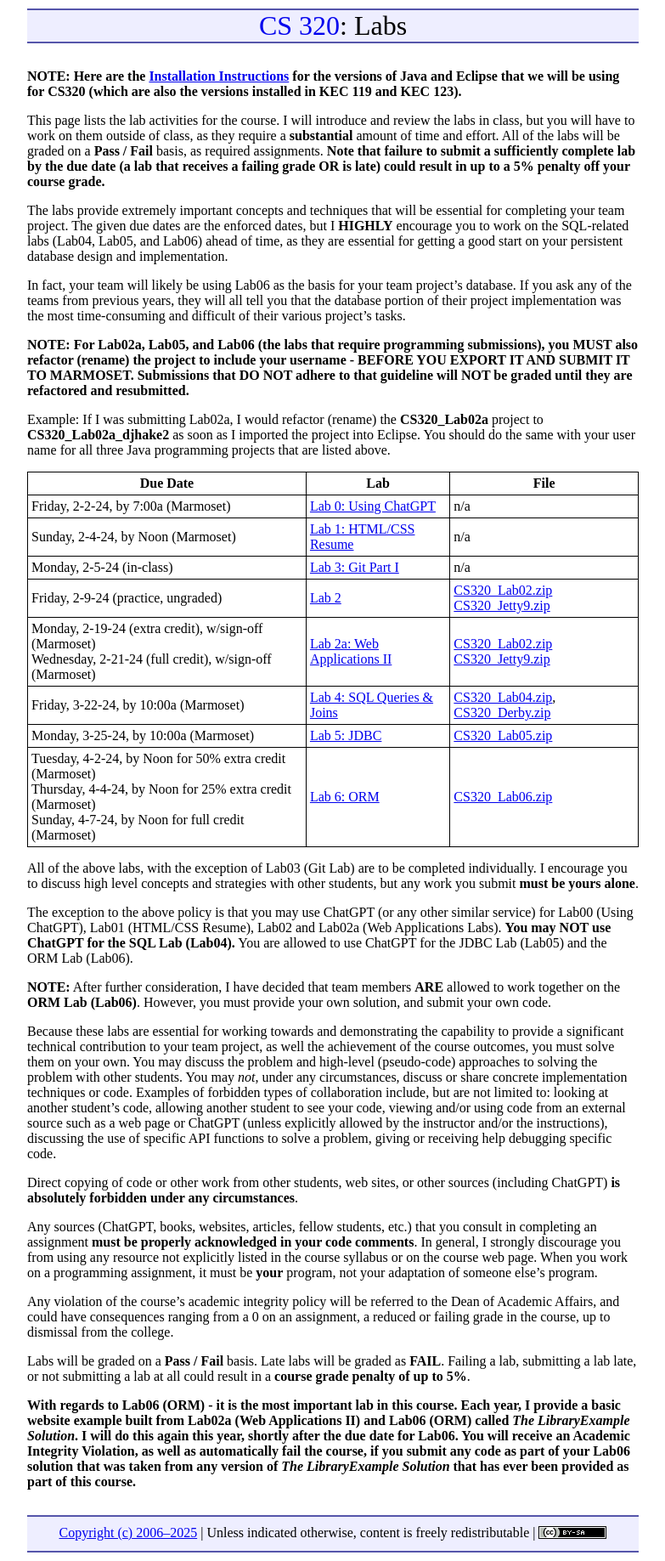
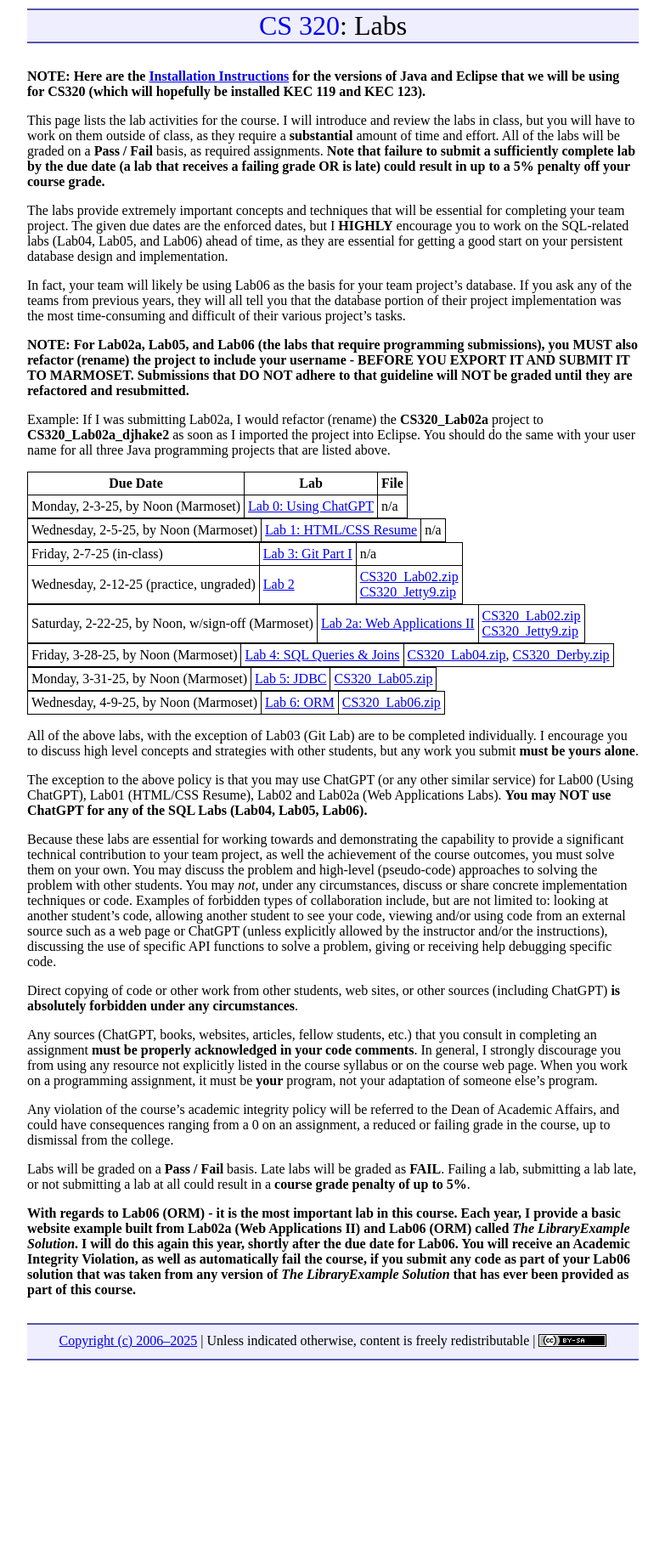
Before and after one commit to ycpcs/cs320-spring2025, a Jekyll site: the page built from labs/index.md, in a window 1280 px wide. Shown: the whole page at 85% size, without its empty margins (248-1031 px from the left). Built offline with Jekyll 4.4.1, drawn with Linux system fonts in a browser that asks for light colours; after the commit the page ends 1611 px from its top, so only the background shows below that.

Commit message:
updates to get things to match

```diff
--- a/labs/index.md
+++ b/labs/index.md
@@ -3,7 +3,7 @@ layout: default
 title: "Labs"
 ---
 
-**NOTE: Here are the [Installation Instructions](./Eclipse-Java-Installation.html) for the versions of Java and Eclipse that we will be using for CS320 (which are also the versions installed in KEC 119 and KEC 123).**
+**NOTE: Here are the [Installation Instructions](./Eclipse-Java-Installation.html) for the versions of Java and Eclipse that we will be using for CS320 (which will hopefully be installed KEC 119 and KEC 123).**
 
 This page lists the lab activities for the course.  I will introduce and review the labs in class, but you will have to work on them outside of class, as they require a **substantial** amount of time and effort.  All of the labs will be graded on a **Pass / Fail** basis, as required assignments.  **Note that failure to submit a sufficiently complete lab by the due date (a lab that receives a failing grade OR is late) could result in up to a 5% penalty off your course grade.**
 
@@ -18,20 +18,30 @@ Example: If I was submitting Lab02a, I would refactor (rename) the **CS320\_Lab0
 
 Due Date | Lab | File
 ---- | --- | ----
-Friday, 2-2-24, by 7:00a (Marmoset) | [Lab 0: Using ChatGPT](lab00.html) | n/a
-Sunday, 2-4-24, by Noon (Marmoset) | [Lab 1: HTML/CSS Resume](lab01.html) | n/a
-Monday, 2-5-24 (in-class) | [Lab 3: Git Part I](lab03.html) | n/a
-Friday, 2-9-24 (practice, ungraded) | [Lab 2](lab02.html) | [CS320\_Lab02.zip](CS320_Lab02.zip)<br> [CS320\_Jetty9.zip](CS320_Jetty9.zip)
-Monday, 2-19-24 (extra credit), w/sign-off (Marmoset)<br> Wednesday, 2-21-24 (full credit), w/sign-off (Marmoset) | [Lab 2a: Web Applications II](lab02a.html) | [CS320\_Lab02.zip](CS320_Lab02.zip)<br> [CS320\_Jetty9.zip](CS320_Jetty9.zip)
-Friday, 3-22-24, by 10:00a (Marmoset) | [Lab 4: SQL Queries & Joins](lab04.html) | [CS320\_Lab04.zip](CS320_Lab04.zip), [CS320\_Derby.zip](CS320_Derby.zip)
-Monday, 3-25-24, by 10:00a (Marmoset) | [Lab 5: JDBC](lab05.html) | [CS320\_Lab05.zip](CS320_Lab05.zip)
-Tuesday, 4-2-24, by Noon for 50% extra credit (Marmoset)<br>Thursday, 4-4-24, by Noon for 25% extra credit (Marmoset)<br>Sunday, 4-7-24, by Noon for full credit (Marmoset) | [Lab 6: ORM](lab06.html) | [CS320\_Lab06.zip](CS320_Lab06.zip)
+Monday, 2-3-25, by Noon (Marmoset) | [Lab 0: Using ChatGPT](lab00.html) | n/a
+
+Wednesday, 2-5-25, by Noon (Marmoset) | [Lab 1: HTML/CSS Resume](lab01.html) | n/a
+
+Friday, 2-7-25 (in-class) | [Lab 3: Git Part I](lab03.html) | n/a
+Wednesday, 2-12-25 (practice, ungraded) | [Lab 2](lab02.html) | [CS320\_Lab02.zip](CS320_Lab02.zip)<br> [CS320\_Jetty9.zip](CS320_Jetty9.zip)
+
+Saturday, 2-22-25, by Noon, w/sign-off (Marmoset) | [Lab 2a: Web Applications II](lab02a.html) | [CS320\_Lab02.zip](CS320_Lab02.zip)<br> [CS320\_Jetty9.zip](CS320_Jetty9.zip)
+
+Friday, 3-28-25, by Noon (Marmoset) | [Lab 4: SQL Queries & Joins](lab04.html) | [CS320\_Lab04.zip](CS320_Lab04.zip), [CS320\_Derby.zip](CS320_Derby.zip)
+
+Monday, 3-31-25, by Noon (Marmoset) | [Lab 5: JDBC](lab05.html) | [CS320\_Lab05.zip](CS320_Lab05.zip)
+
+Wednesday, 4-9-25, by Noon (Marmoset) | [Lab 6: ORM](lab06.html) | [CS320\_Lab06.zip](CS320_Lab06.zip)
 
 All of the above labs, with the exception of Lab03 (Git Lab) are to be completed individually. I encourage you to discuss high level concepts and strategies with other students, but any work you submit **must be yours alone**.
 
-The exception to the above policy is that you may use ChatGPT (or any other similar service) for Lab00 (Using ChatGPT), Lab01 (HTML/CSS Resume), Lab02 and Lab02a (Web Applications Labs).  **You may NOT use ChatGPT for the SQL Lab (Lab04).**  You are allowed to use ChatGPT for the JDBC Lab (Lab05) and the ORM Lab (Lab06).
+The exception to the above policy is that you may use ChatGPT (or any other similar service) for Lab00 (Using ChatGPT), Lab01 (HTML/CSS Resume), Lab02 and Lab02a (Web Applications Labs).  **You may NOT use ChatGPT for any of the SQL Labs (Lab04, Lab05, Lab06).**
+
+<!-- Commenting this out until we know what we're doing
 
 **NOTE:** After further consideration, I have decided that team members **ARE** allowed to work together on the **ORM Lab (Lab06)**.  However, you must provide your own solution, and submit your own code.
+
+-->
 
 Because these labs are essential for working towards and demonstrating the capability to provide a significant technical contribution to your team project, as well the achievement of the course outcomes, you must solve them on your own.  You may discuss the problem and high-level (pseudo-code) approaches to solving the problem with other students.  You may *not*, under any circumstances, discuss or share concrete implementation techniques or code.  Examples of forbidden types of collaboration include, but are not limited to: looking at another student's code, allowing another student to see your code, viewing and/or using code from an external source such as a web page or ChatGPT (unless explicitly allowed by the instructor and/or the instructions), discussing the use of specific API functions to solve a problem, giving or receiving help debugging specific code.
 
```
Also changed, not shown: 2 other files.
